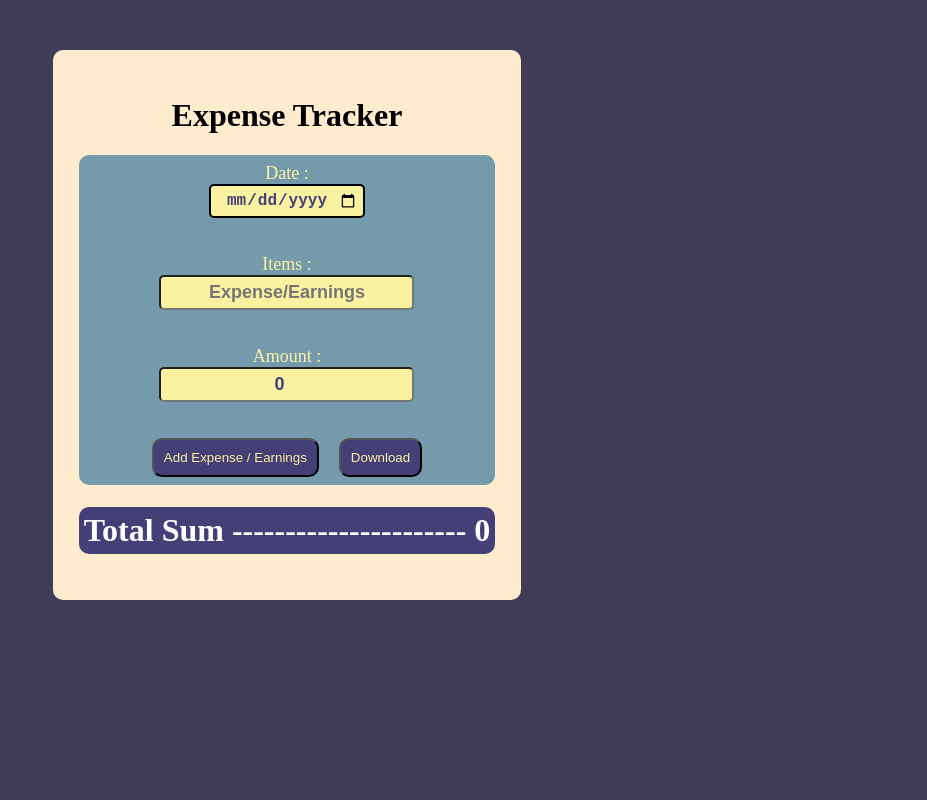
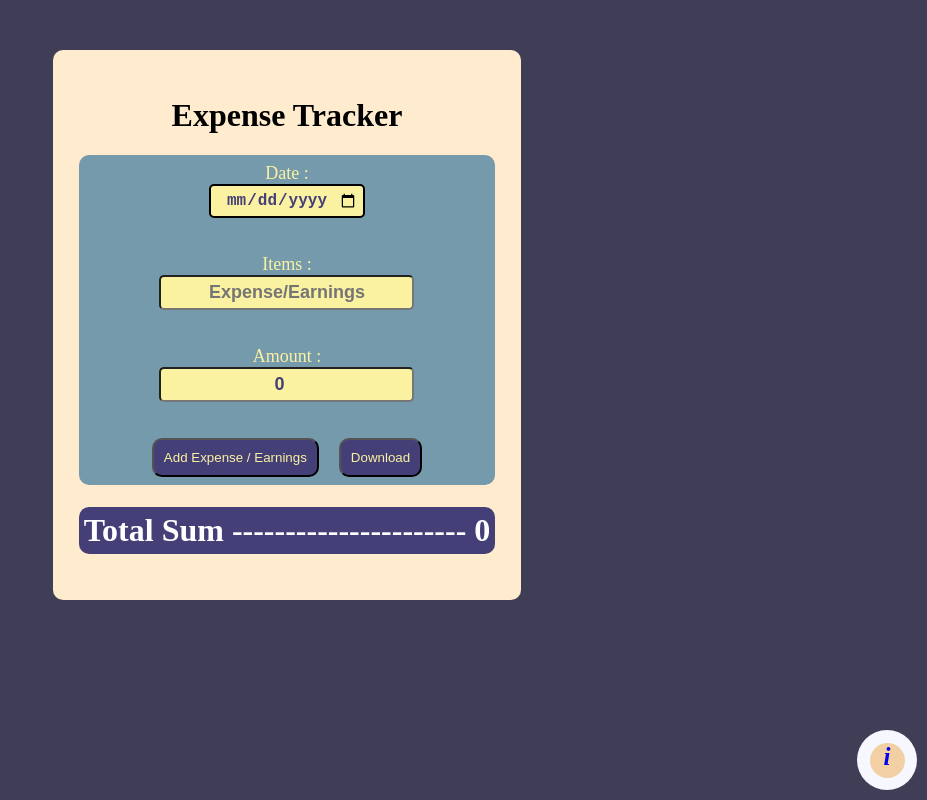
Before and after one commit to Aadarsh032/Expense-Tracker, a React (Create React App) app: page / in a window 1280 px wide. Shown: the whole page, without its empty margins (353-1280 px from the left). Built offline with nearby package versions, Linux system fonts and the light colour scheme.

Commit message:
Update index.js

```diff
--- a/src/index.js
+++ b/src/index.js
@@ -1,11 +1,13 @@
 import React from 'react';
 import ReactDOM from 'react-dom/client';
 import App from './App';
+import Ibutton from './Ibutton/Ibutton';
 
 
 const root = ReactDOM.createRoot(document.getElementById('root'));
 root.render(
   <React.StrictMode>
     <App />
+    <Ibutton />
   </React.StrictMode>
 );
```
